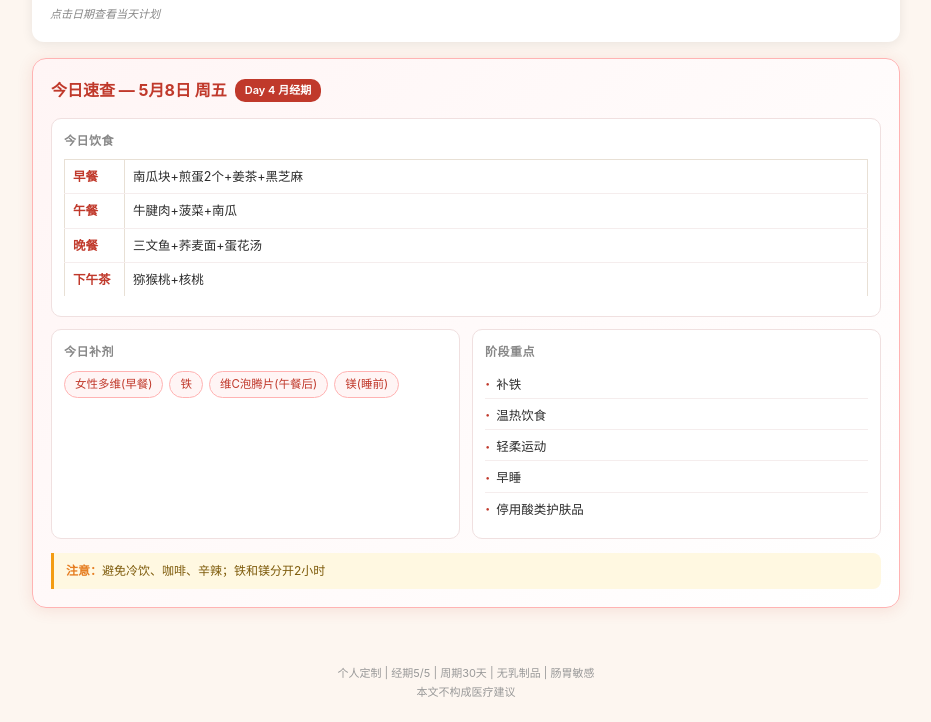
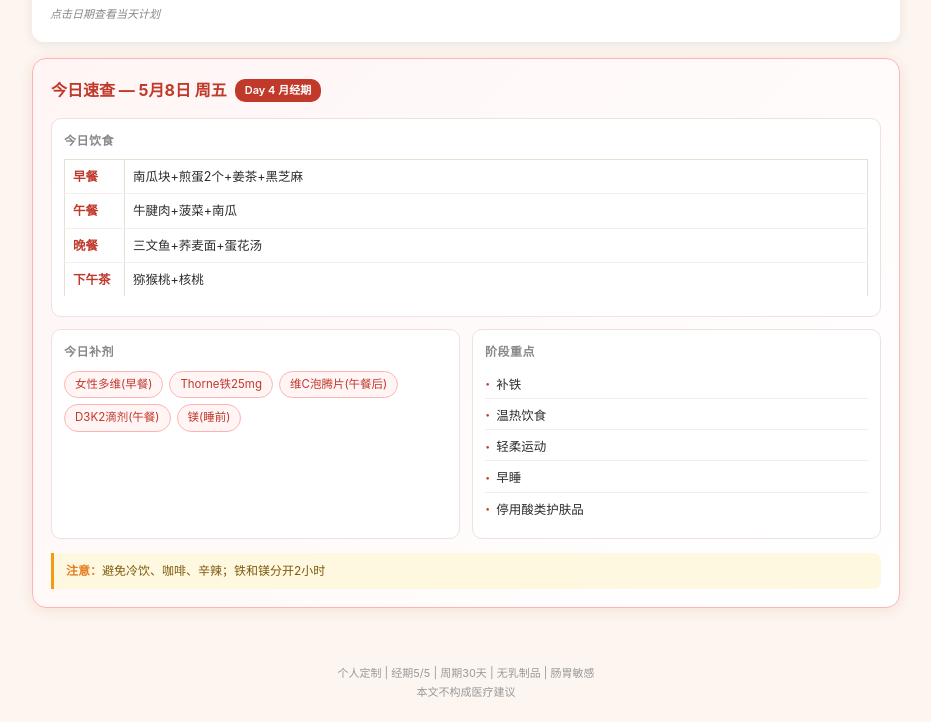
Before and after one commit to yugeboice/my-cycle-app, a plain HTML site: page index.html in a window 1280 px wide. Shown: the part 953-1675 px from the top of the page, without its empty margins (284-1215 px from the left). Drawn offline with Linux system fonts and the light colour scheme.

Commit message:
Update: actual supplement brands (Thorne iron, Ddrops D3K2, NOW zinc)

```diff
--- a/index.html
+++ b/index.html
@@ -595,7 +595,7 @@ ul{padding-left:18px}li{margin:3px 0;font-size:13px}
 </div>
 
 <div class="card">
-<h2>补剂总表（最终版）</h2>
+<h2>我的补剂清单（实际购买版）</h2>
 <div class="table-wrap">
 <table>
 <tr><th>阶段</th><th>补剂①</th><th>补剂②</th><th>补剂③</th><th>额外(食补)</th></tr>
@@ -676,11 +676,11 @@ var CYCLE_LEN = 30;
 var WEEKDAYS = ['日','一','二','三','四','五','六'];
 
 var PHASE_DATA = {
-  men: {name:'月经期', color:'#c0392b', supp:'女性多维(早餐) + 铁+维C泡腾片(午餐后) + 镁(睡前)', focus:'补铁·温热饮食·轻柔运动·早睡·停用酸类护肤品', warn:'避免冷饮、咖啡、辛辣；铁和镁分开2小时'},
-  fol: {name:'卵泡期', color:'#27ae60', supp:'女性多维(早餐) + 鱼油(午餐) + 甘氨酸锌(晚餐)', focus:'高蛋白增肌·力量训练·葡萄籽恢复·能量最强', warn:'趁能量好储备体能，不要放松饮食控制'},
-  ovu: {name:'排卵期', color:'#e67e22', supp:'女性多维(早餐) + 鱼油(午餐) + 葡萄籽(空腹)', focus:'峰值爆发力·十字花科蔬菜·注意韧带', warn:'韧带较松，运动充分热身'},
-  lut: {name:'黄体早期', color:'#8e44ad', supp:'女性多维(早餐) + 鱼油(午餐) + 镁(睡前)', focus:'控糖防痘·补镁·维持运动·早睡', warn:'开始严格控糖！减少碳水，增加脂肪蛋白'},
-  lut2:{name:'黄体晚期', color:'#6c3483', supp:'女性多维(早餐) + 鱼油(午餐) + 镁(睡前)', focus:'防痘决战·绝对控糖·阿达帕林·11点前睡', warn:'禁奶茶甜品炸鸡！坚持阿达帕林每晚用'}
+  men: {name:'月经期', color:'#c0392b', supp:'女性多维(早餐) + Thorne铁25mg+维C泡腾片(午餐后) + D3K2滴剂(午餐) + 镁(睡前)', focus:'补铁·温热饮食·轻柔运动·早睡·停用酸类护肤品', warn:'避免冷饮、咖啡、辛辣；铁和镁分开2小时'},
+  fol: {name:'卵泡期', color:'#27ae60', supp:'女性多维(早餐) + D3K2滴剂+鱼油(午餐) + NOW锌30mg隔天(晚餐)', focus:'高蛋白增肌·力量训练·葡萄籽恢复·能量最强', warn:'趁能量好储备体能，不要放松饮食控制'},
+  ovu: {name:'排卵期', color:'#e67e22', supp:'女性多维(早餐) + D3K2滴剂+鱼油(午餐) + 葡萄籽(空腹) + NOW锌隔天', focus:'峰值爆发力·十字花科蔬菜·注意韧带', warn:'韧带较松，运动充分热身'},
+  lut: {name:'黄体早期', color:'#8e44ad', supp:'女性多维(早餐) + D3K2滴剂+鱼油(午餐) + 镁(睡前)', focus:'控糖防痘·补镁·维持运动·早睡', warn:'开始严格控糖！减少碳水，增加脂肪蛋白'},
+  lut2:{name:'黄体晚期', color:'#6c3483', supp:'女性多维(早餐) + D3K2滴剂+鱼油(午餐) + 镁(睡前)', focus:'防痘决战·绝对控糖·阿达帕林·11点前睡', warn:'禁奶茶甜品炸鸡！坚持阿达帕林每晚用'}
 };
 
 // 每天的饮食数据 (Day 1-30)
```
